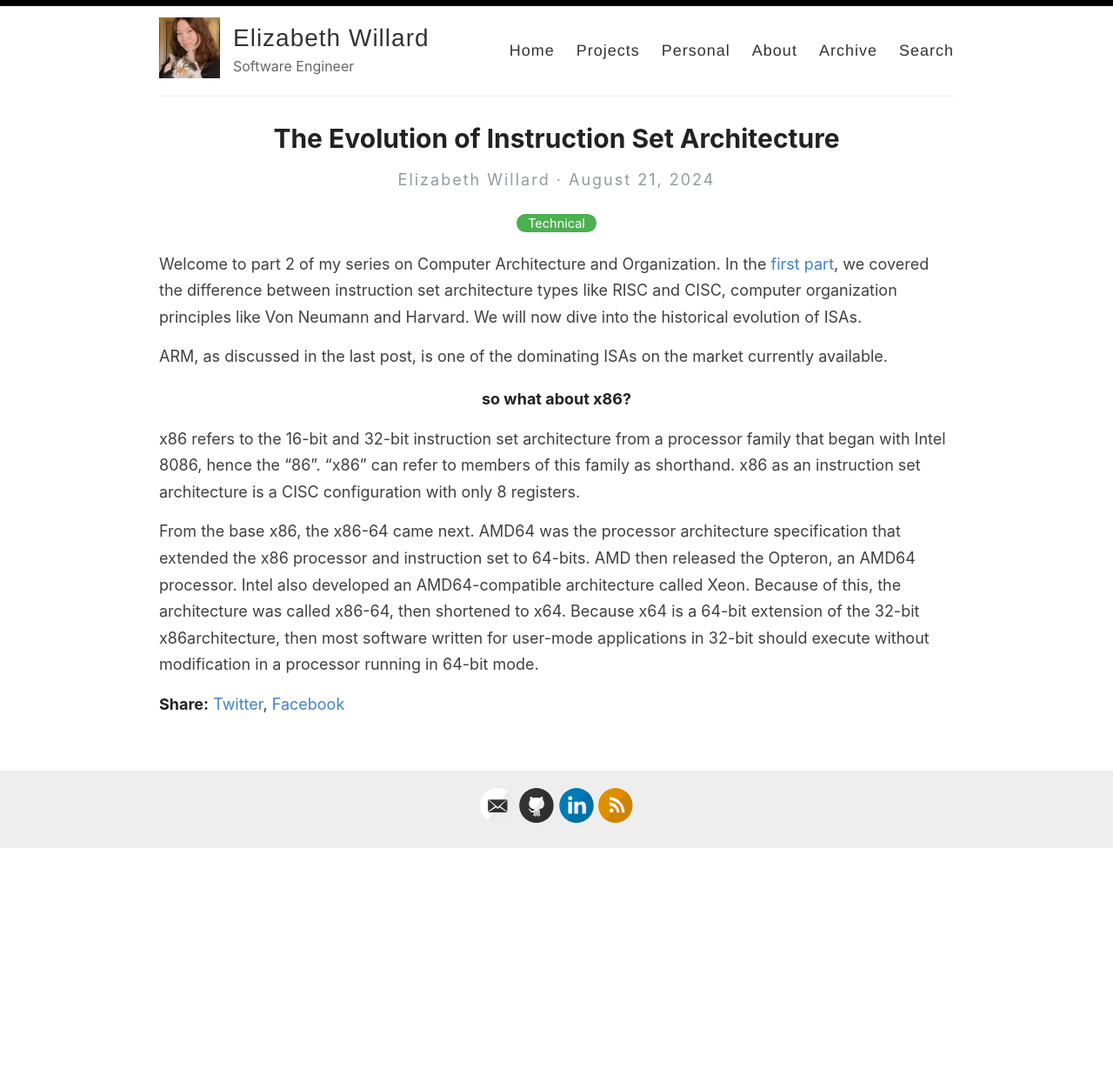
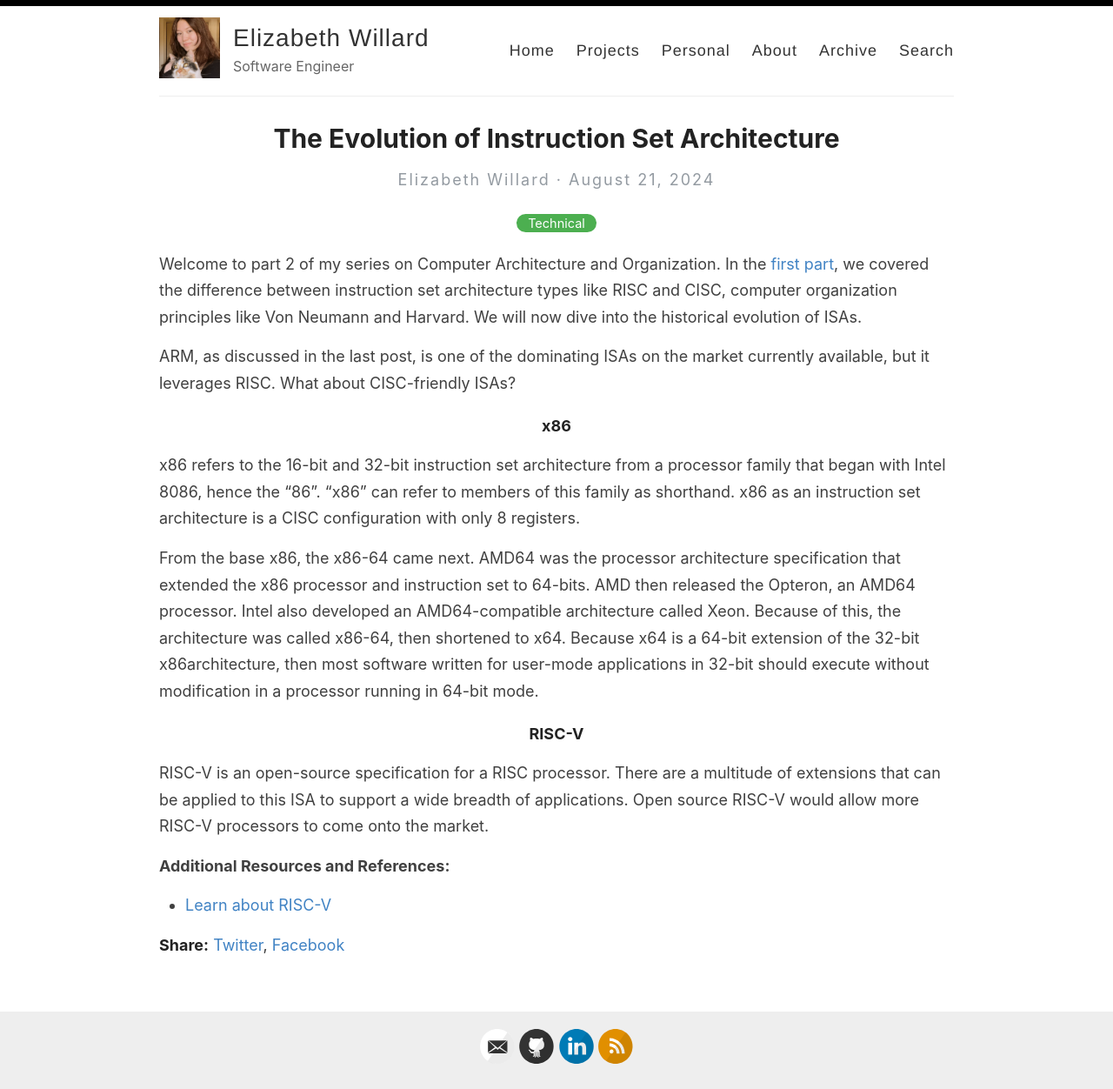
Before and after one commit to elizabethwillard/elizabethwillard.github.io, a Jekyll site: the page built from _posts/2024-09-21-computer_instruction_set_architecture.md, in a window 1280 px wide. Shown: the whole page at 87% size. Built offline with Jekyll 4.4.1, drawn with Linux system fonts in a browser that asks for light colours; a script that is not in the unit is left out; before the commit the page ends 975 px from its top, so only the background shows below that.

Commit message:
added post draft

```diff
--- a/_posts/2024-09-21-computer_instruction_set_architecture.md
+++ b/_posts/2024-09-21-computer_instruction_set_architecture.md
@@ -8,10 +8,20 @@ hidden: True
 
 Welcome to part 2 of my series on Computer Architecture and Organization. In the [first part](https://elizabethwillard.github.io/computer_organization_and_instruction_set_architecture/), we covered the difference between instruction set architecture types like RISC and CISC, computer organization principles like Von Neumann and Harvard. We will now dive into the historical evolution of ISAs.
 
-ARM, as discussed in the last post, is one of the dominating ISAs on the market currently available.
+ARM, as discussed in the last post, is one of the dominating ISAs on the market currently available, but it leverages RISC. What about CISC-friendly ISAs?
 
 
-#### so what about x86?
+#### x86
 x86 refers to the 16-bit and 32-bit instruction set architecture from a processor family that began with Intel 8086, hence the "86". "x86" can refer to members of this family as shorthand. x86 as an instruction set architecture is a CISC configuration with only 8 registers.
 
 From the base x86, the x86-64 came next. AMD64 was the processor architecture specification that extended the x86 processor and instruction set to 64-bits. AMD then released the Opteron, an AMD64 processor. Intel also developed an AMD64-compatible architecture called Xeon. Because of this, the architecture was called x86-64, then shortened to x64. Because x64 is a 64-bit extension of the 32-bit x86architecture, then most software written for user-mode applications in 32-bit should execute without modification in a processor running in 64-bit mode.
+
+#### RISC-V
+
+RISC-V is an open-source specification for a RISC processor. There are a multitude of extensions that can be applied to this ISA to support a wide breadth of applications. Open source RISC-V would allow more RISC-V processors to come onto the market.
+
+
+
+
+**Additional Resources and References:**
+- [Learn about RISC-V](https://github.com/riscv/learn/tree/main?tab=readme-ov-file)
```
